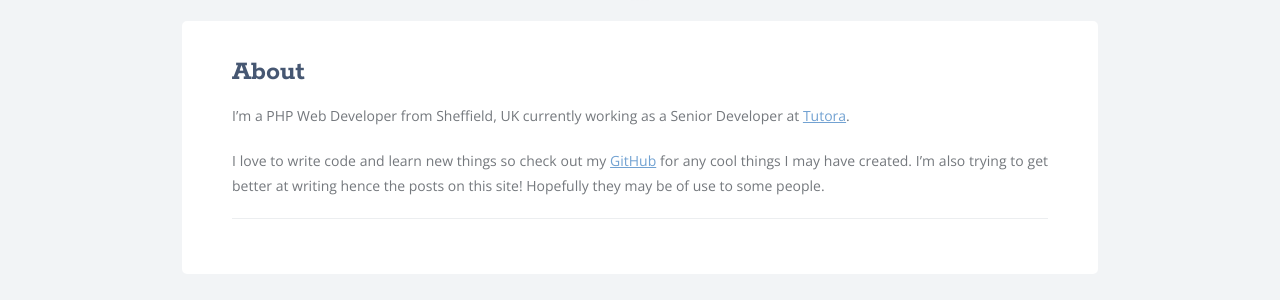
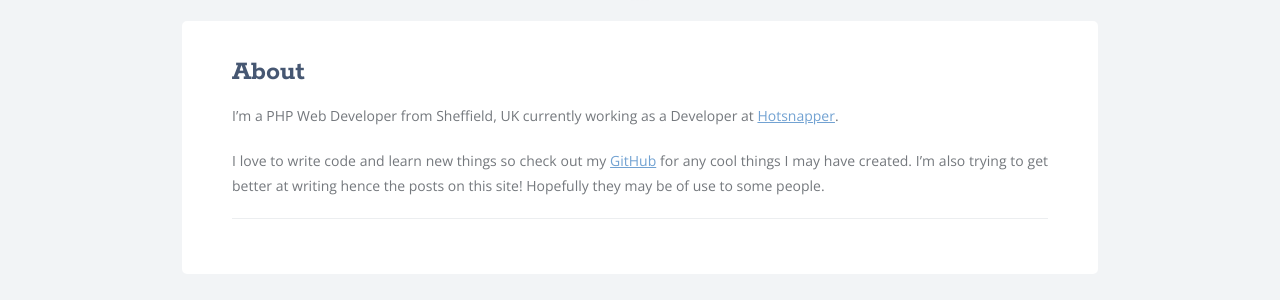
Before and after one commit to peakstoneuk/peakstoneuk.github.io, a Jekyll site: the page built from about.md, in a window 1280 px wide. Shown: the part 286-586 px from the top of the page. Built offline with Jekyll 4.4.1, drawn with Linux system fonts in a browser that asks for light colours; nearby versions of some CDN libraries.

Commit message:
updating where i work

```diff
--- a/about.md
+++ b/about.md
@@ -4,6 +4,6 @@ title: About
 permalink: /about/
 ---
 
-I'm a PHP Web Developer from Sheffield, UK currently working as a Senior Developer at [Tutora](http://tutora.co.uk).
+I'm a PHP Web Developer from Sheffield, UK currently working as a Developer at [Hotsnapper](http://hotsnapper.com).
 
 I love to write code and learn new things so check out my [GitHub](http://github.com/mikebarlow) for any cool things I may have created. I'm also trying to get better at writing hence the posts on this site! Hopefully they may be of use to some people.
```
